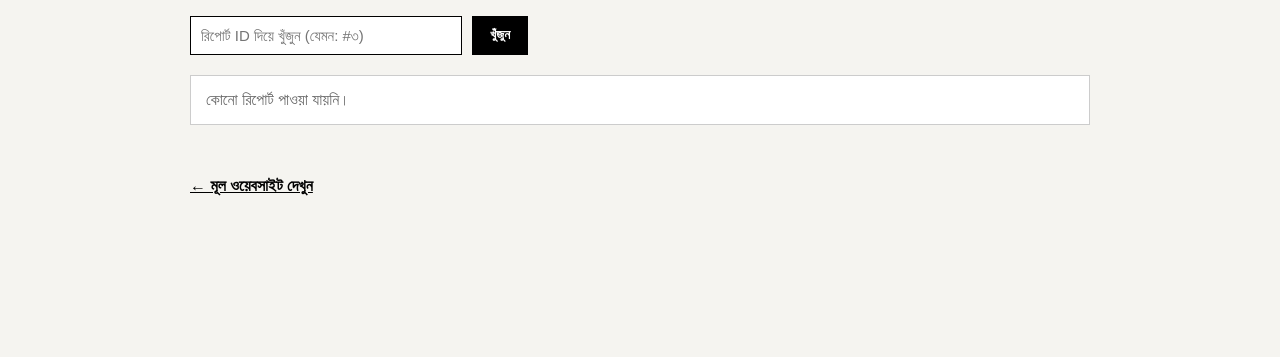
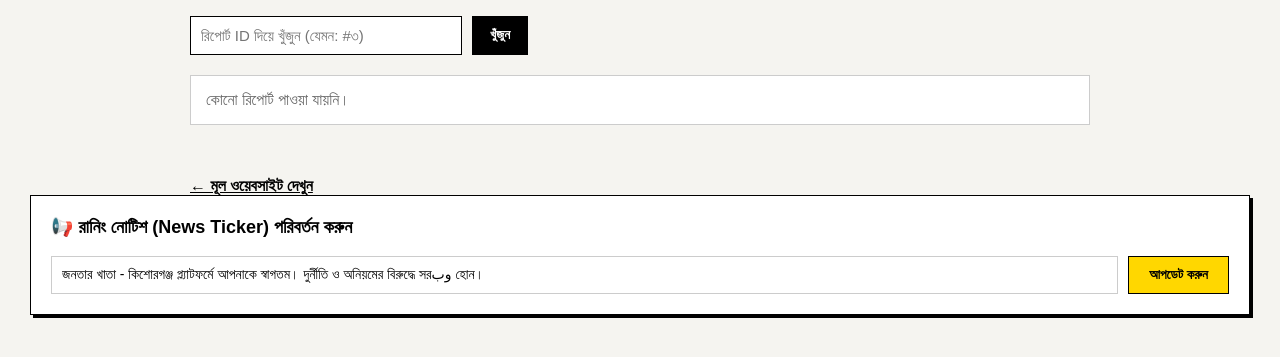
Before and after one commit to junayed1211/jonotar-khata-kishorgonj, a Flask app: page /admin in a window 1280 px wide. Shown: the part 174-531 px from the top of the page. Run offline with Flask 3, Linux system fonts and the light colour scheme; the visitor is signed in with stand-in values (Sample User, id 1); data comes from the database, SQL or seed files in the repository.

Commit message:
Enhance admin panel with notice update feature
Added a notice update box to the admin panel for changing running notices.

```diff
--- a/templates/admin.html
+++ b/templates/admin.html
@@ -69,5 +69,13 @@
         <br><br>
         <a href="/" style="color: #000; font-weight: bold; text-decoration: underline;">← মূল ওয়েবসাইট দেখুন</a>
     </div>
+    <!-- অ্যাডমিন প্যানেল নোটিশ আপডেট বক্স -->
+<div style="background: #fff; border: 1px solid #000; padding: 20px; margin-bottom: 25px; box-shadow: 3px 3px 0px #000;">
+    <h3 style="margin-top: 0; font-size: 18px;">📢 রানিং নোটিশ (News Ticker) পরিবর্তন করুন</h3>
+    <form action="/admin/update-notice" method="POST" style="display: flex; gap: 10px; flex-wrap: wrap;">
+        <input type="text" name="notice_text" value="{{ notice.content if notice else '' }}" placeholder="এখানে নতুন নোটিশ লিখুন..." style="flex: 1; padding: 10px; border: 1px solid #ccc; font-size: 14px; min-width: 250px;" required>
+        <button type="submit" style="padding: 10px 20px; background: #ffd700; color: #000; border: 1px solid #000; font-weight: bold; cursor: pointer;">আপডেট করুন</button>
+    </form>
+</div>
 </body>
 </html>
```
